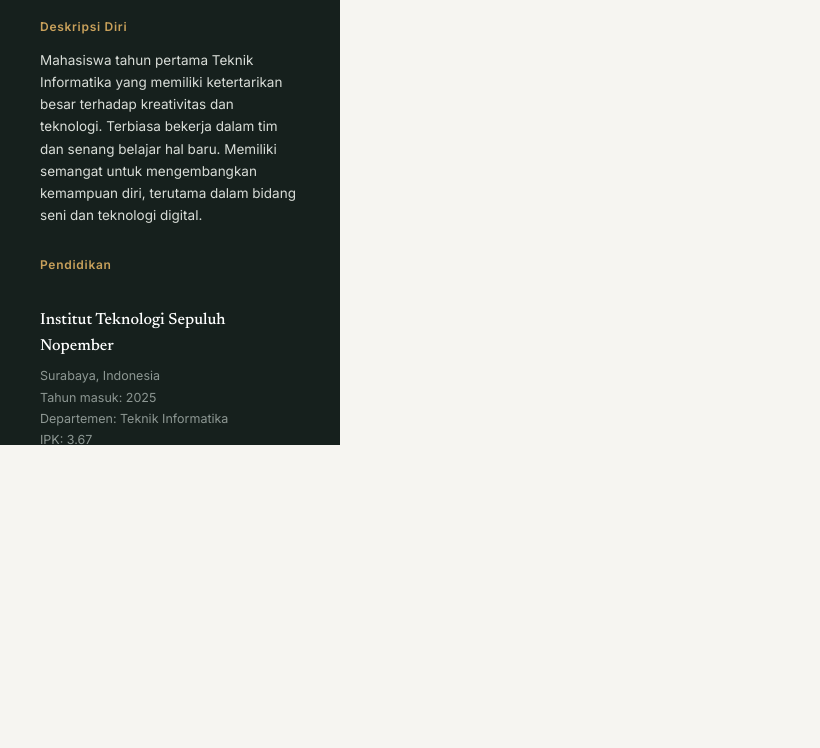
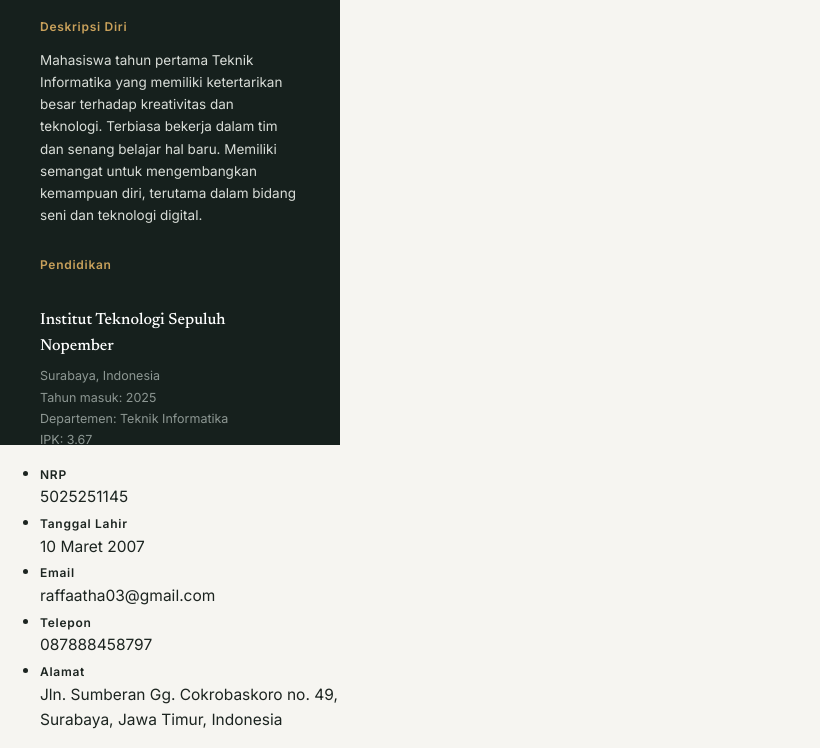
Before and after one commit to Rfffffu/Pemrograman-Web-B-_5025251145_Raffa-Atha-Maulana, a plain HTML site: page index.html in a window 1280 px wide. Shown: the part 355-1103 px from the top of the page, without its empty margins (0-820 px from the left). Before the commit the page ends 800 px from the top, so only its background shows below. Drawn offline with Linux system fonts and the light colour scheme.

Commit message:
feat pre-final interface

```diff
--- a/index.html
+++ b/index.html
@@ -41,6 +41,8 @@
             Tahun Lulus: 2025<br>
             Peminatan: MIPA<br>
         </p>
+
+
     </div>
 
     <div class="right bar">
@@ -63,5 +65,15 @@
         </h2>
         <p></p>
     </div>
+
+    <div class="personal data">
+        <ul>
+            <li><h3>NRP</h3>5025251145</li>
+            <li><h3>Tanggal Lahir</h3>10 Maret 2007</li>
+            <li><h3>Email</h3>raffaatha03@gmail.com</li>
+            <li><h3>Telepon</h3>087888458797</li>
+            <li><h3>Alamat</h3>Jln. Sumberan Gg. Cokrobaskoro no. 49, Surabaya, Jawa Timur, Indonesia</li>
+        </ul>
+    </div>
 </body>
 </html>
```
